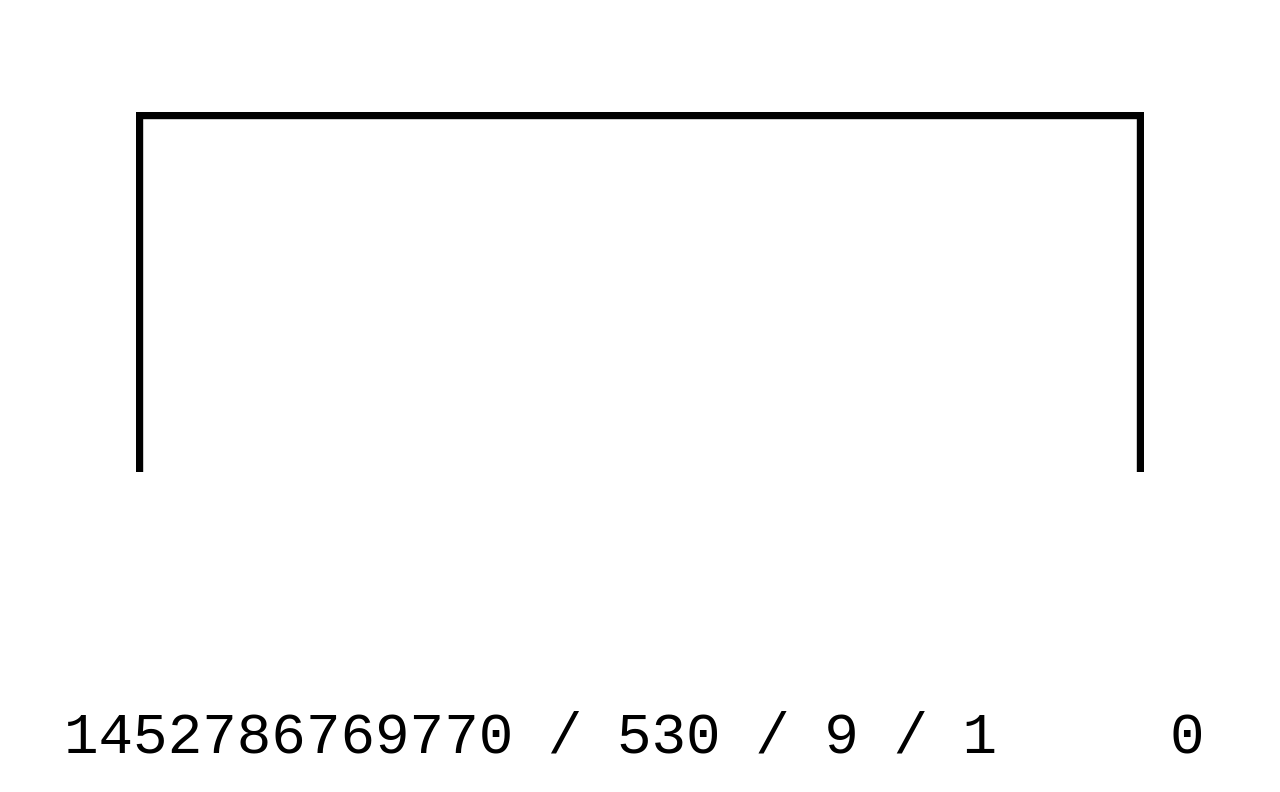
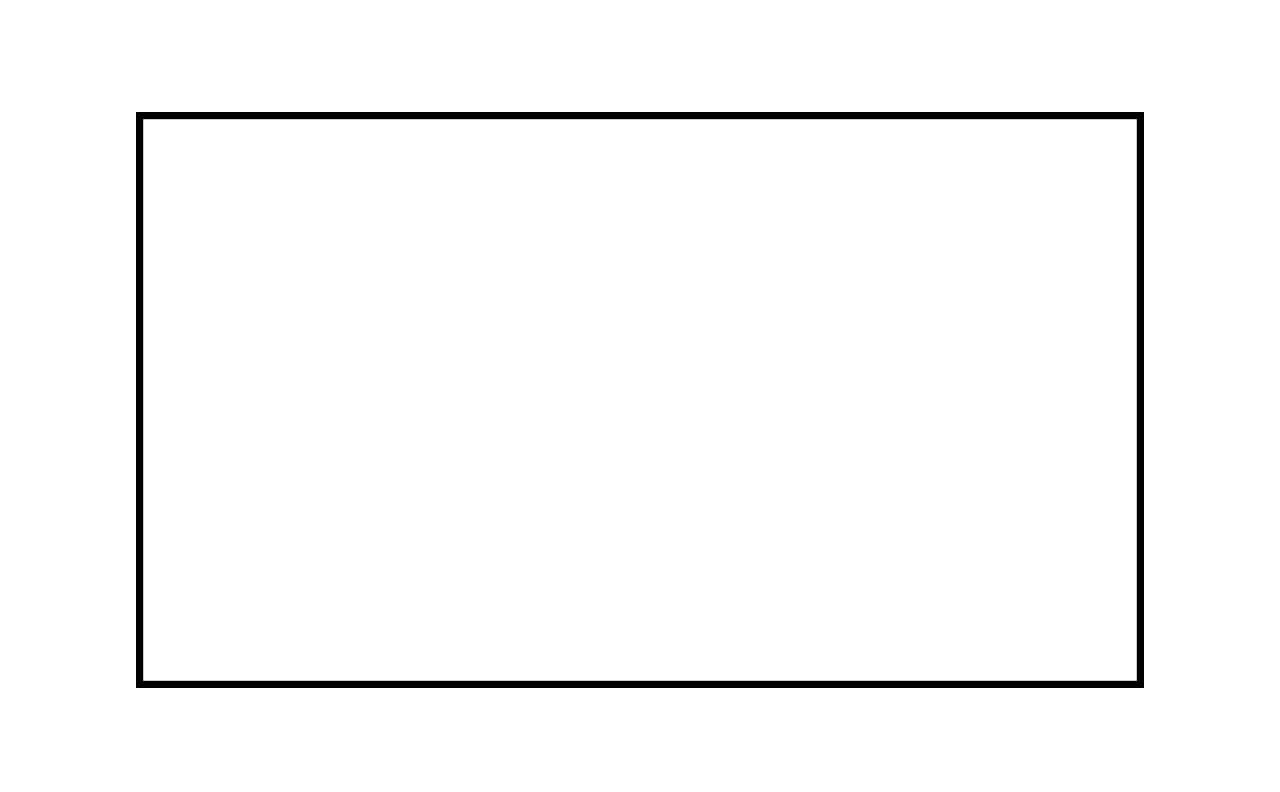
Before and after one commit to bazabaza/bazart, a plain HTML site: page it.primitives/02-comment.html in a window 1280 px wide. Drawn offline with nearby package versions, Linux system fonts and the light colour scheme.

Commit message:
clean up debug code

```diff
--- a/it.primitives/02-comment.html
+++ b/it.primitives/02-comment.html
@@ -18,8 +18,6 @@
             var ratio = {x: 160, y: 100};
             BAZART.init(ratio, false);
 
-            doc_ready_counter++;
-
             draw();
         });
 
@@ -37,29 +35,7 @@
             ctx.lineWidth = p;
             drawTextFieldBorder(ctx, p, w, h);
 
-            ctx.font = 8 * p + "px monospace";
-
-            function printDebug(text) {
-                var p = BAZART.canvas.pixelSize,
-                    ctx = BAZART.ctx;
-
-                ctx.fillStyle = 'rgb(255,255,255)';
-                ctx.fillRect(0, 60 * p, 150 * p, 40 * p);
-                ctx.fillStyle = 'rgb(0,0,0)';
-
-                BAZART.ctx.fillText(text, 0, 99 * p);
-
-            }
-
-            var prevCallTime = 0;
-
             function drawCursor() {
-                var currTime = Date.now();
-                printDebug(currTime.toString() + ' / ' + (currTime - prevCallTime).toString() + ' / ' + counter +
-                    ' / ' + doc_ready_counter);
-                counter++;
-                prevCallTime = currTime;
-
                 ctx.beginPath();
                 ctx.moveTo(p * 20.5, p * 19);
                 ctx.lineTo(p * 20.5, p * (19 + 18));
@@ -67,24 +43,13 @@
                 ctx.moveTo(p * 20.5, p * (19 + 13));
                 ctx.lineTo(p * 25.5, p * (19 + 13));
                 ctx.stroke();
-
-                //setTimeout(hideCursor, 300);
             }
 
             function hideCursor() {
-                var currTime = Date.now();
-                printDebug(currTime.toString() + ' / ' + (currTime - prevCallTime).toString() + ' / ' + counter +
-                    ' / ' + doc_ready_counter);
-                counter++;
-                prevCallTime = currTime;
-
-                //ctx.save();
+                ctx.save();
                 ctx.fillStyle = 'rgb(255,255,255)';
                 ctx.fillRect(p * 18, p * 17, p * 10, p * 22);
-                ctx.fillStyle = 'rgb(0,0,0)';
-                //ctx.restore();
-
-                //setTimeout(drawCursor, 300);
+                ctx.restore();
             }
 
             var cursorVisible = false;
```
